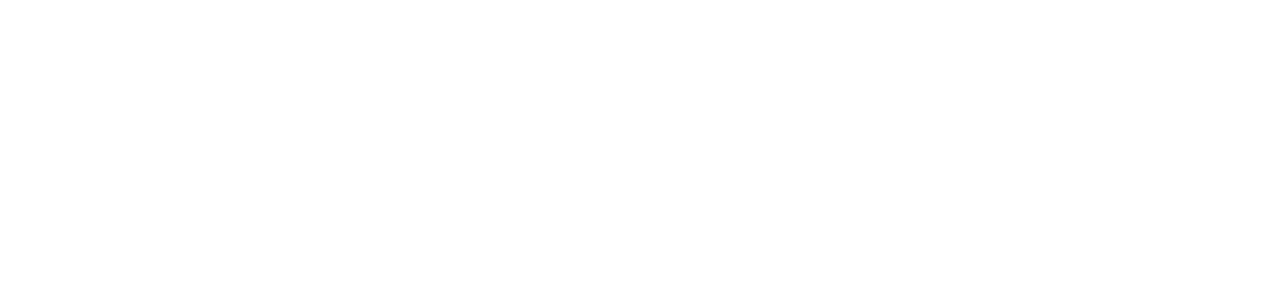
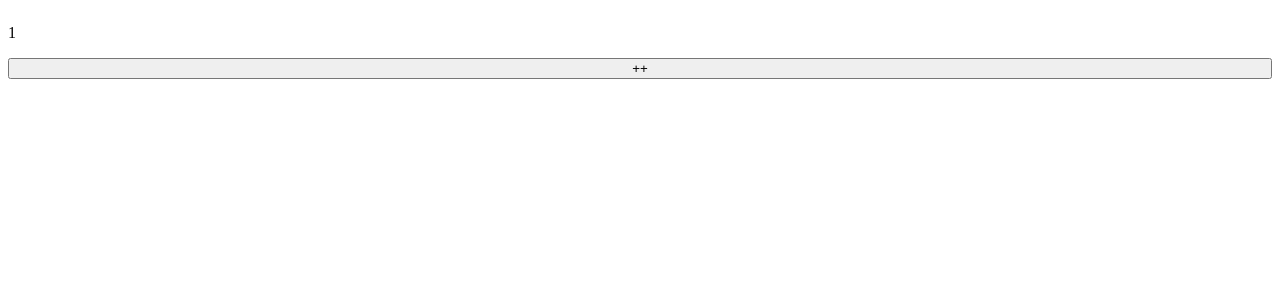
Before and after one commit to minki3/typescript-practice, a React (Create React App) app: page /test in a window 1280 px wide. Before the commit this address had no page. Shown: the top 300 px of the page. Built offline with nearby package versions, Linux system fonts and the light colour scheme.

Commit message:
useMemo학습

```diff
--- /dev/null
+++ b/src/ContextTest.tsx
@@ -0,0 +1,34 @@
+import { createContext, useContext, useState, ReactNode } from "react";
+
+interface TestContextType {
+  number: number;
+  plus: () => void;
+  minus: () => void;
+}
+
+export const TestContext = createContext<TestContextType>({
+  number: 2,
+  plus: () => {},
+  minus: () => {},
+});
+
+export const TestContextProvider: React.FC<{ children: ReactNode }> = ({
+  children,
+}) => {
+  const [number, setNumber] = useState(1);
+
+  const plus = () => {
+    setNumber((prev) => prev + 1);
+  };
+  const minus = () => {
+    setNumber((prev) => prev - 1);
+  };
+
+  return (
+    <TestContext.Provider value={{ number, plus, minus }}>
+      {children}
+    </TestContext.Provider>
+  );
+};
+
+export const useTestContextProvider = () => useContext(TestContext);
--- a/src/Router.tsx
+++ b/src/Router.tsx
@@ -9,7 +9,7 @@ import Practice from "./pages/react-hook-form/Practice";
 import PdfPage from "./pages/pdf/Pdf";
 import ReactScrollPage from "./pages/react-scroll/ReactScroll";
 import ContextCheck from "./pages/ContextCheck/ContextCheck";
-
+import TestPage from "./pages/TestPaga/TestPage";
 function Router() {
   return (
     <BrowserRouter>
@@ -23,6 +23,7 @@ function Router() {
         <Route path="/pdf" element=<PdfPage /> />
         <Route path="/scroll" element=<ReactScrollPage /> />
         <Route path="/context" element=<ContextCheck /> />
+        <Route path="/test" element=<TestPage /> />
       </Routes>
     </BrowserRouter>
   );
--- /dev/null
+++ b/src/pages/TestPaga/Page1.tsx
@@ -0,0 +1,23 @@
+import Page2 from "./Page2";
+import { useTestContextProvider } from "../../ContextTest";
+import { useEffect } from "react";
+
+export default function Page1() {
+  const { number, plus, minus } = useTestContextProvider();
+  useEffect(() => {
+    console.log("page1 render !");
+  }, [number]);
+  return (
+    <div className="flex flex-col">
+      <p>{number}</p>
+      <button
+        onClick={() => {
+          plus();
+        }}
+      >
+        ++
+      </button>
+      <Page2 />
+    </div>
+  );
+}
--- /dev/null
+++ b/src/pages/TestPaga/Page2.tsx
@@ -0,0 +1,13 @@
+import { useEffect } from "react";
+import Page3 from "./Page3";
+
+export default function Page2() {
+  useEffect(() => {
+    console.log("page2 render !");
+  });
+  return (
+    <div>
+      <Page3 />
+    </div>
+  );
+}
--- /dev/null
+++ b/src/pages/TestPaga/Page3.tsx
@@ -0,0 +1,8 @@
+import { useEffect } from "react";
+
+export default function Page3() {
+  useEffect(() => {
+    console.log("page3 render !");
+  });
+  return <div></div>;
+}
--- /dev/null
+++ b/src/pages/TestPaga/TestPage.tsx
@@ -0,0 +1,14 @@
+import { TestContextProvider } from "../../ContextTest";
+import Page1 from "./Page1";
+import { useTestContextProvider } from "../../ContextTest";
+import { useEffect } from "react";
+
+export default function TestPage() {
+  return (
+    <>
+      <TestContextProvider>
+        <Page1 />
+      </TestContextProvider>
+    </>
+  );
+}
--- a/src/pages/responsiveWeb/Page.tsx
+++ b/src/pages/responsiveWeb/Page.tsx
@@ -64,7 +64,16 @@ const Page = () => {
       </button>
       <SecondPage count={count} />
       <ThirdPage />
-      <CustomInput
+
+      <button onClick={reset}>reset</button>
+    </div>
+  );
+};
+
+export default Page;
+
+{
+  /* <CustomInput
         type="text"
         placeholder="name"
         ref={nameRef}
@@ -78,10 +87,5 @@ const Page = () => {
         name="passward"
         onChange={onChange}
         value={user.passward}
-      />
-      <button onClick={reset}>reset</button>
-    </div>
-  );
-};
-
-export default Page;
+      /> */
+}
```
